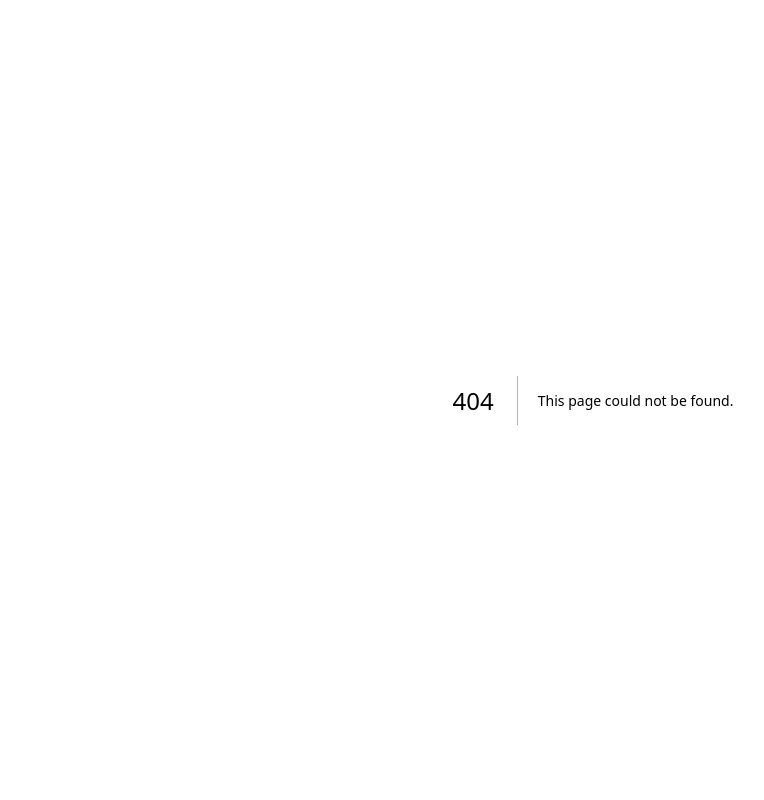
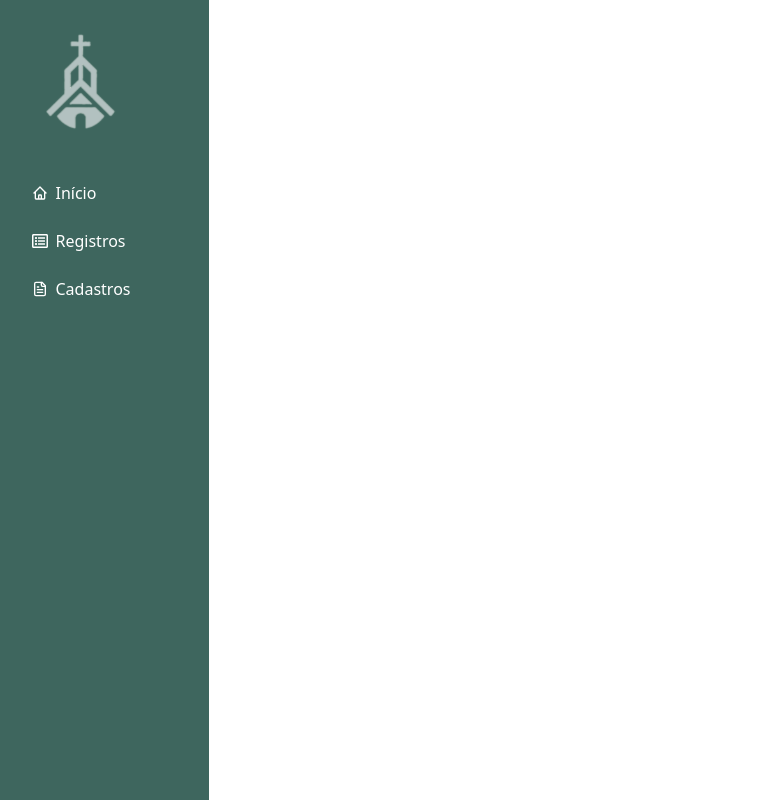
Before and after one commit to AdryanHS16/app-cesta-basica, a Next.js app: page /dashboard in a window 1280 px wide. Before the commit this address had no page. Shown: the whole page, without its empty margins (47-811 px from the left). Built offline with nearby package versions, Linux system fonts and the light colour scheme.

Commit message:
chore: finishing navbar

```diff
--- /dev/null
+++ b/src/app/_components/navbar.tsx
@@ -0,0 +1,57 @@
+"use client"; // Marca o componente como cliente, pois estamos usando o hook usePathname
+
+import { usePathname } from "next/navigation"; // Importa o hook para capturar a URL atual
+import Link from "next/link";
+import Image from "next/image";
+import logo from "@/app/_assets/logo_nav.svg";
+import { HiOutlineHome } from "react-icons/hi";
+import { FaRegListAlt } from "react-icons/fa";
+import { LuFileText } from "react-icons/lu";
+
+export default function Navbar() {
+  const pathname = usePathname(); // Captura a URL atual
+
+  // Se a URL for a raiz "/", que é a página de login, não renderiza a Navbar
+  if (pathname === "/") {
+    return null;
+  }
+
+  return (
+    <nav className="w-64 h-screen bg-[#3E665E] text-white flex flex-col items-center py-6">
+      <div className="mb-12">
+        <Link href="/dashboard">
+          <Image src={logo} alt="Logo" width={80} height={80} className="" />
+        </Link>
+      </div>
+
+      <ul className="flex flex-col items-left space-y-6">
+        <li className="flex items-center space-x-3">
+          <Link
+            href="/dashboard"
+            className="flex items-center hover:text-green-500"
+          >
+            <HiOutlineHome className="mr-2" /> <span>Início</span>
+          </Link>
+        </li>
+        <li className="flex items-center space-x-3">
+          <Link
+            href="/registros"
+            className="flex items-center hover:text-green-500"
+          >
+            <FaRegListAlt className="mr-2" />
+            <span>Registros</span>
+          </Link>
+        </li>
+        <li className="flex items-center space-x-3">
+          <Link
+            href="/cadastros"
+            className="flex items-center hover:text-green-500"
+          >
+            <LuFileText className="mr-2" />
+            <span>Cadastros</span>
+          </Link>
+        </li>
+      </ul>
+    </nav>
+  );
+}
--- /dev/null
+++ b/src/app/_fonts/fonts.tsx
@@ -0,0 +1,8 @@
+import { Roboto } from "next/font/google";
+
+export const roboto = Roboto({
+  weight: ["400", "700"],
+  style: ["normal", "italic"],
+  subsets: ["latin"],
+  display: "swap",
+});
--- /dev/null
+++ b/src/app/dashboard/page.tsx
@@ -0,0 +1,3 @@
+export default function Dashboard() {
+  return <></>;
+}
--- a/src/app/layout.tsx
+++ b/src/app/layout.tsx
@@ -1,18 +1,7 @@
-import type { Metadata } from "next";
-import { Roboto } from "next/font/google";
+import { metadata } from "./metadata";
+import { roboto } from "@/app/_fonts/fonts";
 import "./globals.css";
-
-const roboto = Roboto({
-  weight: ["400", "700"],
-  style: ["normal", "italic"],
-  subsets: ["latin"],
-  display: "swap",
-});
-
-export const metadata: Metadata = {
-  title: "Cestas Sync",
-  description: "Sistema de gestão de Cestas Básicas",
-};
+import Navbar from "./_components/navbar";
 
 export default function RootLayout({
   children,
@@ -21,7 +10,14 @@ export default function RootLayout({
 }>) {
   return (
     <html lang="pt-br">
-      <body className={`${roboto.className} font-sans`}>{children}</body>
+      <head>
+        <meta name="description" content={metadata.description} />
+        <title>{metadata.title}</title>
+      </head>
+      <body className={`${roboto.className} font-sans`}>
+        <Navbar />
+        <div className="flex-1">{children}</div>
+      </body>
     </html>
   );
 }
--- /dev/null
+++ b/src/app/metadata.ts
@@ -0,0 +1,4 @@
+export const metadata = {
+  title: "Cestas Sync",
+  description: "Sistema de gestão de Cestas Básicas",
+};
--- a/src/app/page.tsx
+++ b/src/app/page.tsx
@@ -1,6 +1,7 @@
 import Image from "next/image";
 import img_login from "@/app/_assets/img_login.png";
 import logo from "@/app/_assets/logo.svg";
+import Link from "next/link";
 
 export default function Home() {
   return (
@@ -16,7 +17,7 @@ export default function Home() {
 
         <div className="w-1/2 p-8 bg-white flex flex-col justify-center items-center">
           <div className="flex flex-col items-center mb-6">
-            <Image src={logo} alt="logo" className="mb-4" />
+            <Image src={logo} alt="logo" className="mb-5" />
             <h1 className="text-2xl font-semibold text-center"></h1>
           </div>
           <form className="space-y-6 w-full">
@@ -57,6 +58,10 @@ export default function Home() {
               Entrar
             </button>
           </form>
+
+          <Link href="/dashboard" className="mt-4 text-sm text-blue-500">
+            Ir para Dashboard
+          </Link>
         </div>
       </div>
     </main>
```
Also changed, not shown: package.json (+5 -4 lines), src/app/_assets/logo_nav.svg (added), 1 other file (tests, documents, lock files or other folders).
